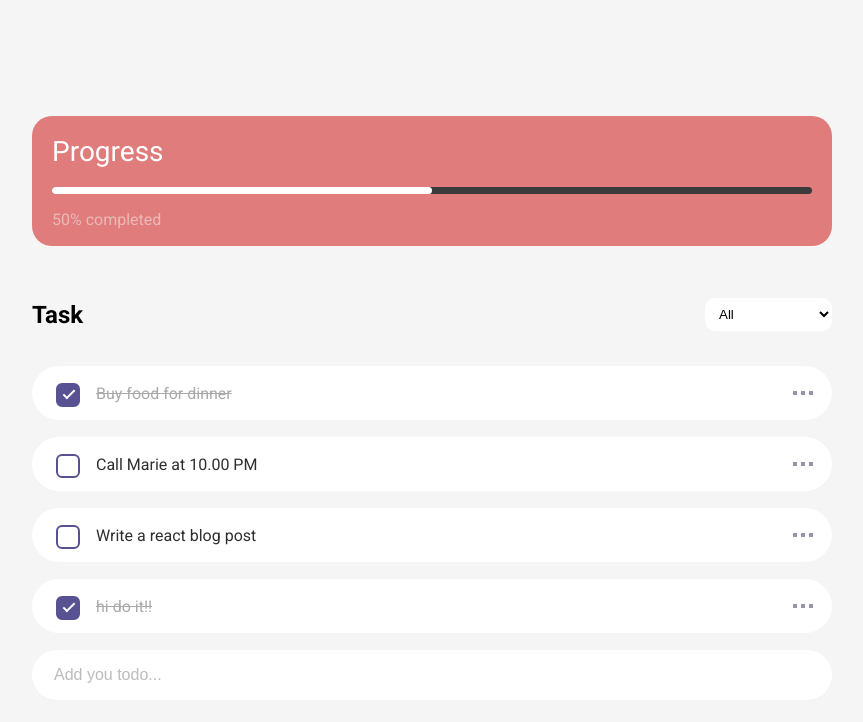
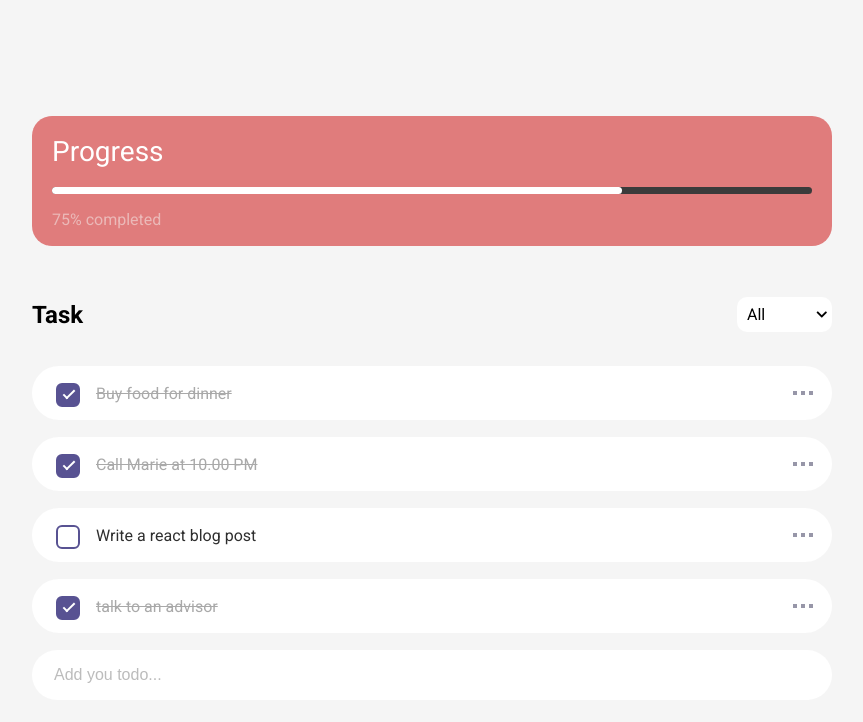
Before and after one commit to missmushi/todo-app, a React (Create React App) app: page / in a window 1280 px wide. Shown: the top 722 px of the page, without its empty margins (208-1071 px from the left). Built offline with nearby package versions, Linux system fonts and the light colour scheme; data requests are answered from the project's data file.

Commit message:
final version

```diff
--- a/public/index.html
+++ b/public/index.html
@@ -3,7 +3,10 @@
   <head>
     <meta charset="utf-8" />
     <link rel="icon" href="/favicon.ico" />
-    <link rel="stylesheet" href="https://fonts.googleapis.com/css?family=Roboto:400,700&display=swap">
+    <link
+      rel="stylesheet"
+      href="https://fonts.googleapis.com/css?family=Roboto:400,700&display=swap"
+    />
     <meta name="viewport" content="width=device-width, initial-scale=1" />
     <meta name="theme-color" content="#000000" />
     <meta
@@ -16,6 +19,12 @@
       user's mobile device or desktop. See https://developers.google.com/web/fundamentals/web-app-manifest/
     -->
     <link rel="manifest" href="/manifest.json" />
+    <link
+      rel="stylesheet"
+      href="https://cdnjs.cloudflare.com/ajax/libs/font-awesome/5.15.3/css/all.min.css"
+      integrity="sha512-..."
+      crossorigin="anonymous"
+    />
     <!--
       Notice the use of %PUBLIC_URL% in the tags above.
       It will be replaced with the URL of the `public` folder during the build.
--- a/src/components/DropdownMenu.tsx
+++ b/src/components/DropdownMenu.tsx
@@ -1,11 +1,5 @@
 import React, { useState, useEffect, useRef } from "react";
 import "../styles/dropdownMenu.scss";
-
-interface Todo {
-  id: string;
-  title: string;
-  completed: boolean;
-}
 
 interface DropdownMenuProps {
   id: string;
--- a/src/components/TodoFilter.tsx
+++ b/src/components/TodoFilter.tsx
@@ -1,4 +1,4 @@
-import React from "react";
+import React, {useState} from "react";
 import "../styles/todoFilter.scss";
 
 interface TodoFilterProps {
@@ -7,21 +7,44 @@ interface TodoFilterProps {
 }
 
 const TodoFilter: React.FC<TodoFilterProps> = ({ filter, onFilterChange }) => {
-  const handleFilterChange = (event: React.ChangeEvent<HTMLSelectElement>) => {
-    onFilterChange(event.target.value);
+  const [isOpen, setIsOpen] = useState(false);
+  const [selectedOption, setSelectedOption] = useState("All");
+
+  const handleFilterChange = (option: string, label: string) => {
+    onFilterChange(option);
+    setSelectedOption(label);
   };
+
+  const options = [
+    { value: "all", label: "All" },
+    { value: "done", label: "Done" },
+    { value: "undone", label: "Undone" },
+  ];
 
   return (
     <div>
-      <select
-        className="filter-dropdown"
-        value={filter}
-        onChange={handleFilterChange}
-      >
-        <option value="all">All</option>
-        <option value="done">Done</option>
-        <option value="undone">Undone</option>
-      </select>
+      <div className="custom-dropdown">
+        <div className="dropdown-select">
+          <div className={`selected-option ${isOpen ? "open" : ""} display-flex`} onClick={() => setIsOpen(!isOpen)}>
+            {selectedOption || "Select an option"}
+            <i className="fas fa-chevron-down fa-xs"></i>
+          </div>
+
+          {isOpen && (
+            <ul className="options">
+              {options.map((option) => (
+                <div
+                  key={option.value}
+                  className="option"
+                  onClick={() => handleFilterChange(option.value, option.label)}
+                >
+                  {option.label}
+                </div>
+              ))}
+            </ul>
+          )}
+        </div>
+      </div>
     </div>
   );
 };
--- a/src/db.json
+++ b/src/db.json
@@ -8,7 +8,7 @@
     {
       "id": "f619466c-a016-4281-b584-7db2795d103d",
       "title": "Call Marie at 10.00 PM",
-      "completed": false
+      "completed": true
     },
     {
       "id": "5fe3f4ca-193c-4170-83c1-cb5a19908602",
@@ -17,7 +17,7 @@
     },
     {
       "id": "9oJCFm2",
-      "title": "hi do it!!",
+      "title": "talk to an advisor",
       "completed": true
     }
   ]
--- a/src/styles/todoFilter.scss
+++ b/src/styles/todoFilter.scss
@@ -1,26 +1,48 @@
-.filter-dropdown {
+.dropdown-select {
+  position: relative;
+  display: inline-block;
+
+  .selected-option {
+    min-width: 80px;
     border-radius: 10px;
-  padding: 8px 50px 8px 10px;
+    padding: 8px 5px 8px 10px;
     background-color: #ffffff;
     border: transparent;
     outline: none;
     cursor: pointer;
     transition: background-color 0.3s, color 0.3s;
 
-  option {
+    &.open {
+      z-index: 1;
+    }
+  }
+
+  .options {
+    min-width: 80px;
+    position: absolute;
+    top: 100%;
+    left: 0;
+    display: none;
+    padding: 8px;
+    border: none;
+    background: white;
+    font-size: 14px;
+    box-shadow: 0px 0px 8px rgba(0, 0, 0, 0.1);
+    border-radius: 10px;
+  }
+
+  .selected-option.open + .options {
     display: block;
+  }
+
+  .option {
     padding: 8px;
     cursor: pointer;
-    font-size: 14px;
 
     &:hover {
       background-color: #585292;
-      color: #ffffff;
-    }
-
-    &:checked {
-      background-color: #585292;
-      color: #ffffff;
+      color: white;
+      border-radius: 8px;
     }
   }
 }
```
Lines whose indentation alone changed are shown as unchanged.
